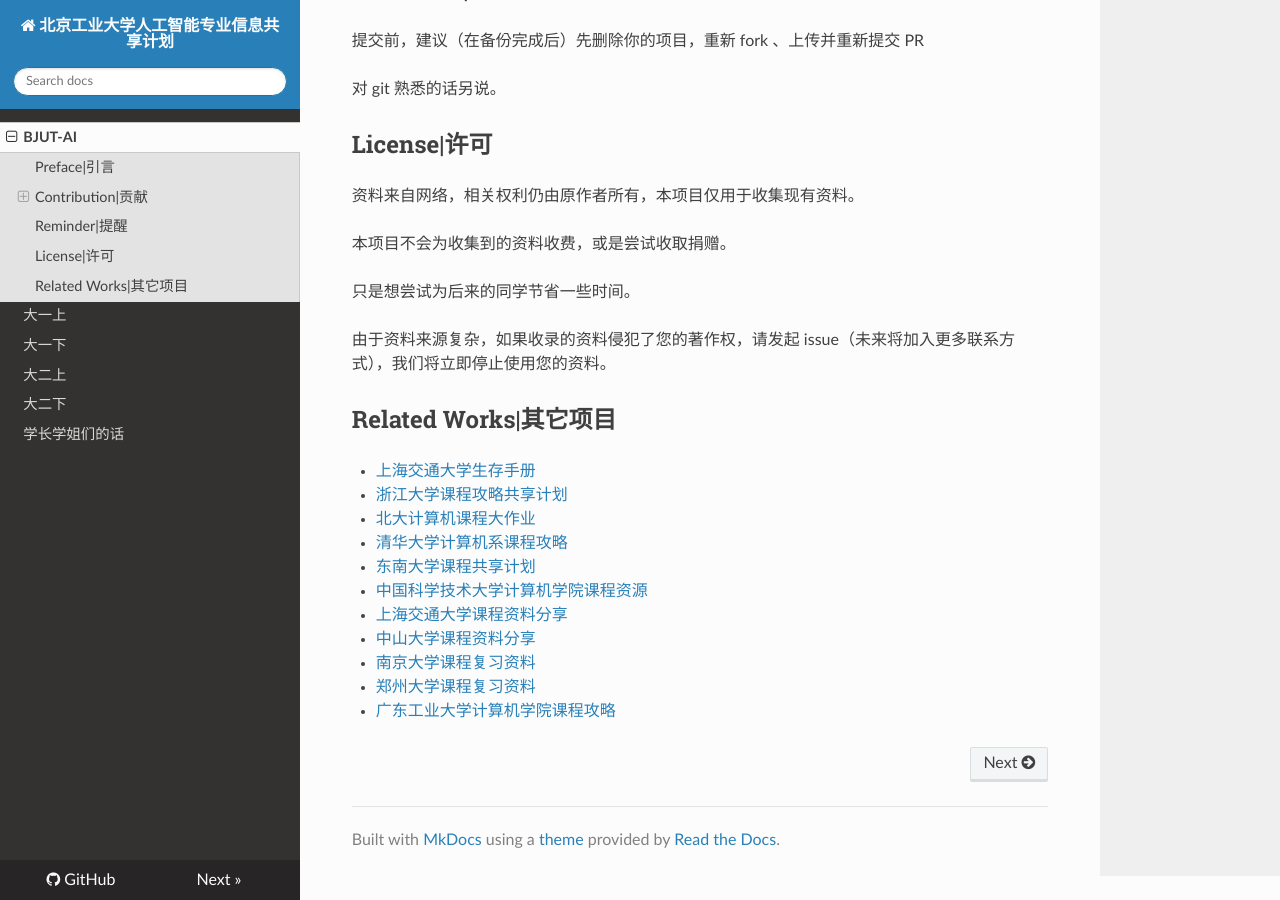
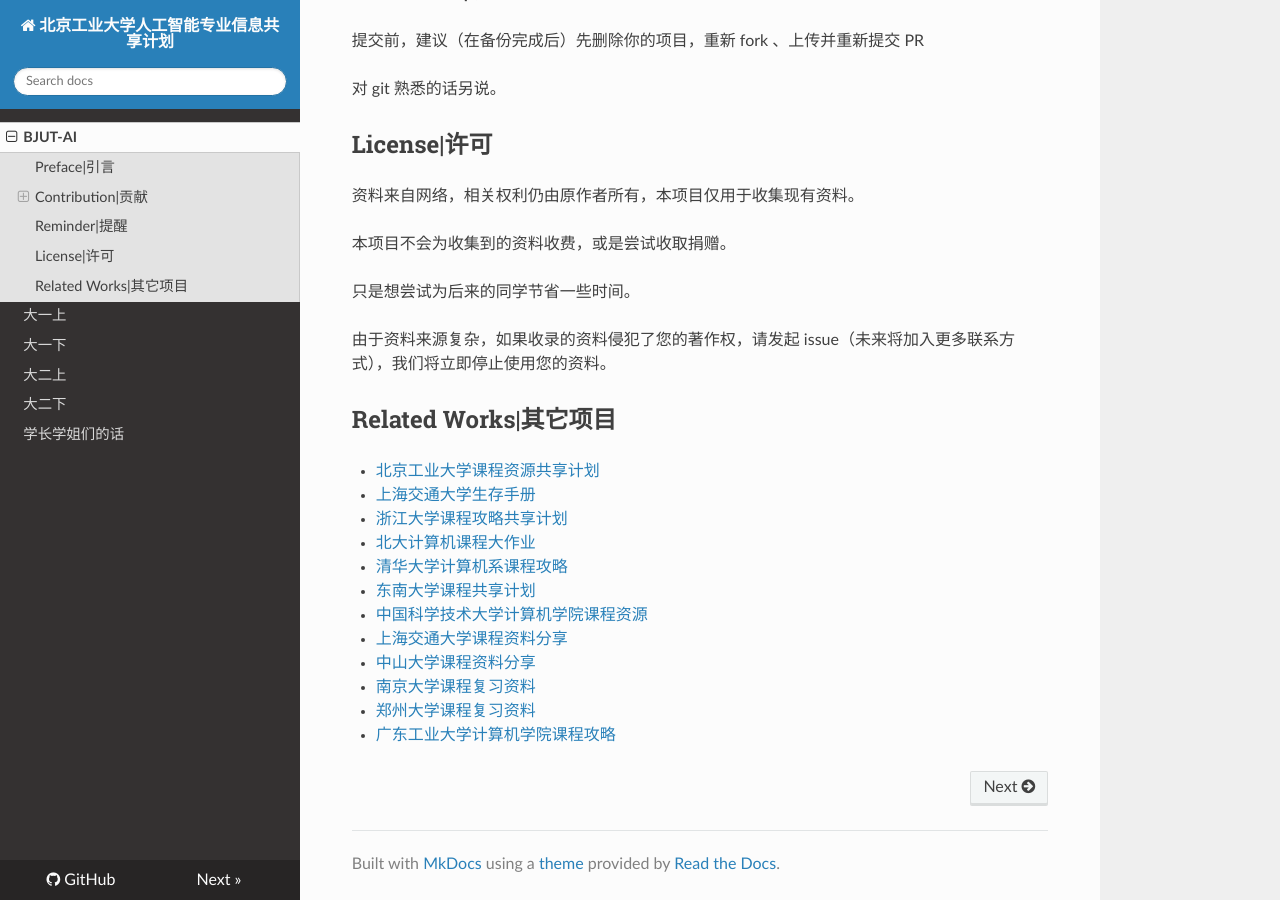
Before and after one commit to Nagi-ovo/BJUT-AI, an MkDocs documentation site: the page built from docs/index.md, in a window 1280 px wide and 900 px high, scrolled down 2124 px. Built offline with MkDocs 1.6.1, drawn with Linux system fonts in a browser that asks for light colours; nearby versions of some CDN libraries.

Commit message:
update docs

```diff
--- a/docs/index.md
+++ b/docs/index.md
@@ -78,6 +78,7 @@ Issue、PR、纠错、资料、选课/考试攻略，完全欢迎！
 
 ## Related Works|其它项目
 
+- [北京工业大学课程资源共享计划](https://github.com/Nagi-ovo/BJUT-Helper)
 - [上海交通大学生存手册](https://survivesjtu.gitbook.io/survivesjtumanual/)
 - [浙江大学课程攻略共享计划](https://github.com/QSCTech/zju-icicles)
 - [北大计算机课程大作业](https://github.com/tongtzeho/PKUCourse)
```
Also changed, not shown: README.md (+1 -0 lines).
